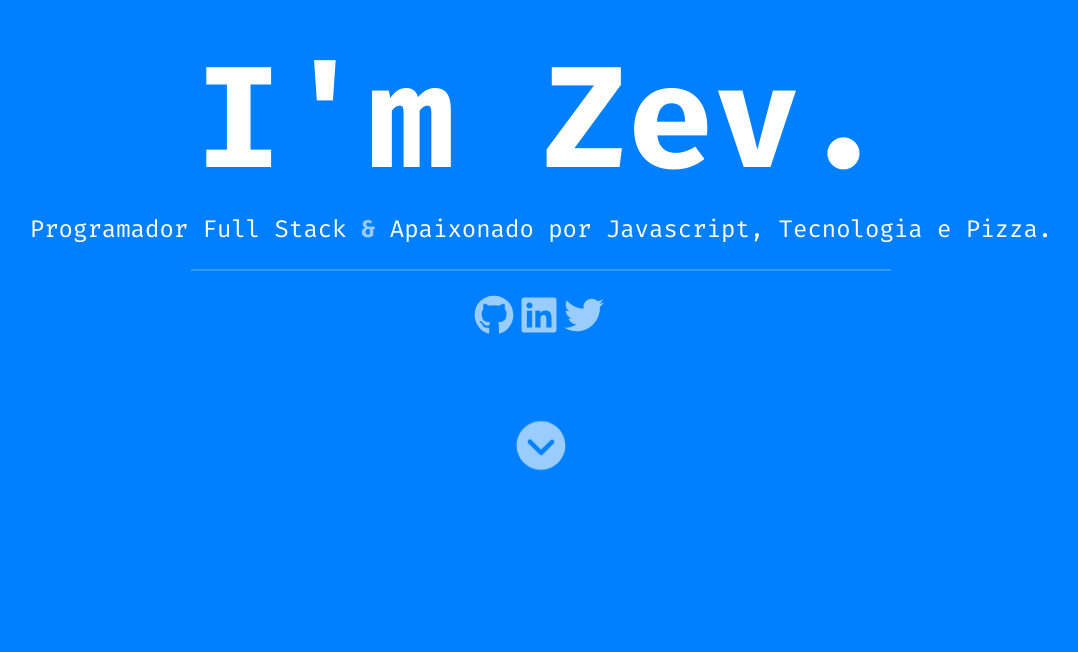
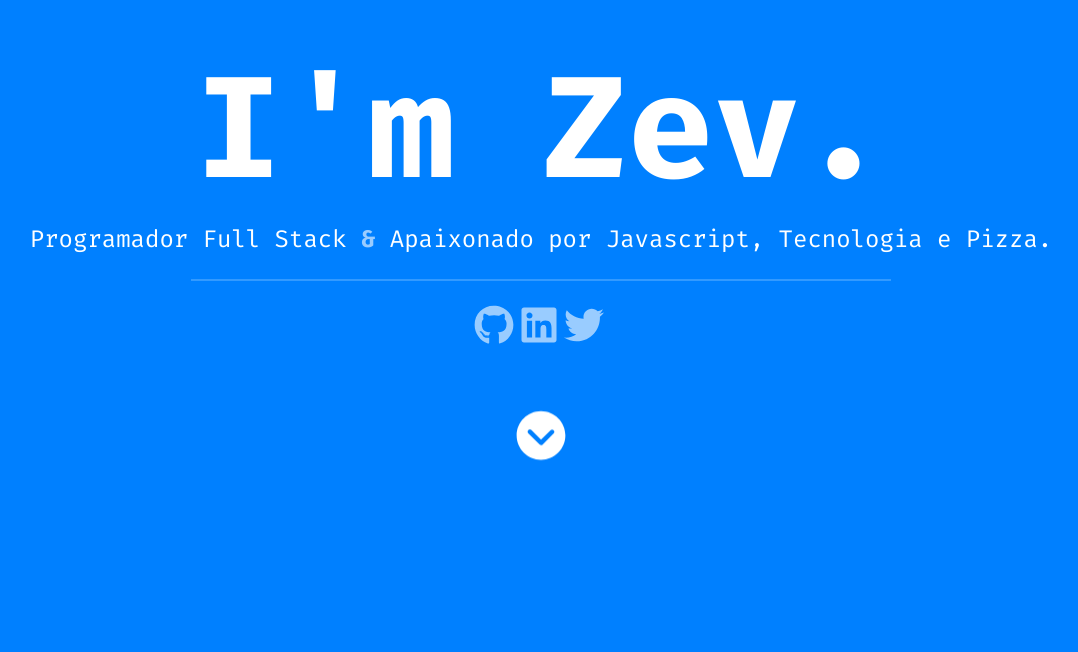
Before and after one commit to izakdvlpr/website, a Next.js app: page / in a window 1280 px wide. Shown: the part 148-800 px from the top of the page, without its empty margins (99-1177 px from the left). Built offline with nearby package versions, Linux system fonts and the light colour scheme.

Commit message:
fix(styles.ts): fixing margin

```diff
--- a/src/components/Presentation/styles.ts
+++ b/src/components/Presentation/styles.ts
@@ -102,11 +102,11 @@ export const ArrowDownIcon = styled(ArrowDown)`
   height: 60px;
   width: 60px;
 
-  margin-top: 80px;
+  margin-top: 60px;
 
   cursor: pointer;
 
-  fill: ${({ theme }) => lighten(0.3, theme.primary)};
+  fill: ${({ theme }) => theme.white};
 
   transform: translatey(0px);
   animation: ${soonFloating} 6s ease-in-out infinite;
```
